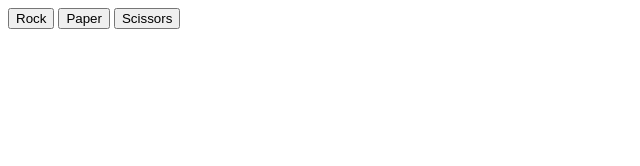
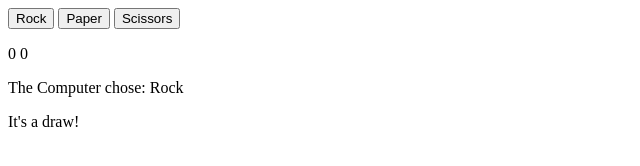
Before and after one commit to yupseth/rock-paper-scissors-project, a plain HTML site: page index.html in a window 1280 px wide. Both pictures are taken after a click on the button "Rock". Shown: the whole page, without its empty margins (0-640 px from the left). Drawn offline with Linux system fonts and the light colour scheme.

Commit message:
remove console logs and display score

```diff
--- a/index.html
+++ b/index.html
@@ -14,9 +14,16 @@
    <button class = "paper" > Paper </button>
    <button class = "scissors" > Scissors</button>
   </div>
+  <p>
+    <span class="yourScore"></span>
+    <span class="compScore"></span>
+  </p>
 
-  <div class = "result">
-  </div>
+  <p class = "computer-selection">
+  </p>
+
+  <p class = "game-result"></p>
+
 
 </body>
 </html>
--- a/javascript.js
+++ b/javascript.js
@@ -4,6 +4,14 @@ let playerScore = 0;
 const rockBtn = document.querySelector('.rock');
 const paperBtn = document.querySelector('.paper');
 const scissorsBtn = document.querySelector('.scissors');
+
+const computerSelection = document.querySelector('.computer-selection');
+const gameResult = document.querySelector('.game-result');
+
+const yourScore = document.querySelector('.yourScore');
+const compScore = document.querySelector('.compScore');
+yourScore.textContent = playerScore;
+compScore.textContent = computerScore;
 
 rockBtn.addEventListener('click', () => {
   playRound("rock");
@@ -20,7 +28,7 @@ scissorsBtn.addEventListener('click', () => {
 function computerPlay () {
     let choice = ["Rock", "Paper", "Scissors"];
     const finalChoice = choice[Math.floor(Math.random()*choice.length)];
-    console.log("The Computer chose: " + finalChoice);
+    computerSelection.textContent = "The Computer chose: " + finalChoice;
     return finalChoice;
 
 
@@ -29,6 +37,10 @@ function playRound(playerSelection) {
     let computerSelection = computerPlay().toLowerCase();
     let result = "";
 
+    if (playerScore === 5 || computerScore === 5) {
+        playerScore = 0, computerScore = 0;
+    }
+
     if (playerSelection===computerSelection) {
         result = "It's a draw!";
     }
@@ -36,11 +48,14 @@ function playRound(playerSelection) {
     else if (playerSelection==="rock") {
         if (computerSelection==="paper"){
             computerScore++;
+            compScore.textContent = computerScore;
+
             result = "You lost, Paper beats Rock!";
         }
 
         else {
             playerScore++;
+            yourScore.textContent = playerScore;
             result = "You won, Rock beats Scissors!";
         }
     }
@@ -48,11 +63,13 @@ function playRound(playerSelection) {
     else if (playerSelection==="paper"){
         if (computerSelection==="rock") {
             playerScore++;
+            yourScore.textContent = playerScore;
             result = "You won! Paper beats Rock!";
         }
 
         else {
             computerScore++;
+            compScore.textContent = computerScore;
             result = "You lost! Scissors beats Paper!";
         }
     }
@@ -60,15 +77,21 @@ function playRound(playerSelection) {
     else if (playerSelection==="scissors"){
         if (computerSelection==="rock") {
             computerScore++;
+            compScore.textContent = computerScore;
             result = "You lost! Rock beats Scissors!";
         }
 
         else{
             playerScore++;
+            yourScore.textContent = playerScore;
             result = "You won! Scissors beats Paper!";
         }
     }
-   console.log(result);
+    if(playerScore === 5) result = "fmm veatz ca ai castigat";
+    else if (computerScore === 5) result = "uilu ce pierdere umilitoare";
+
+
+    gameResult.textContent = result;
 
     return result;
 }
@@ -90,4 +113,5 @@ function playRound(playerSelection) {
     }
 }
 
+
 // game();
```
